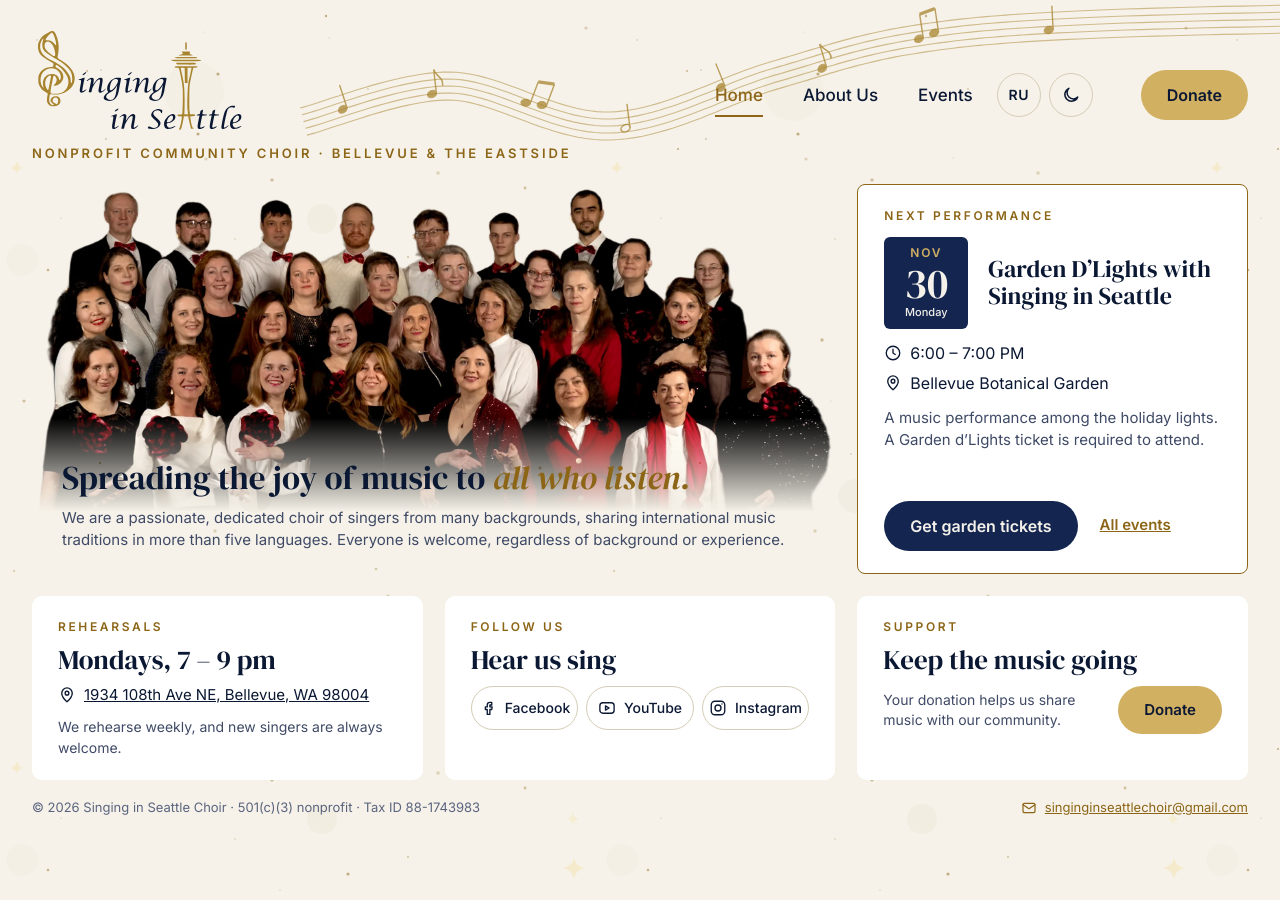
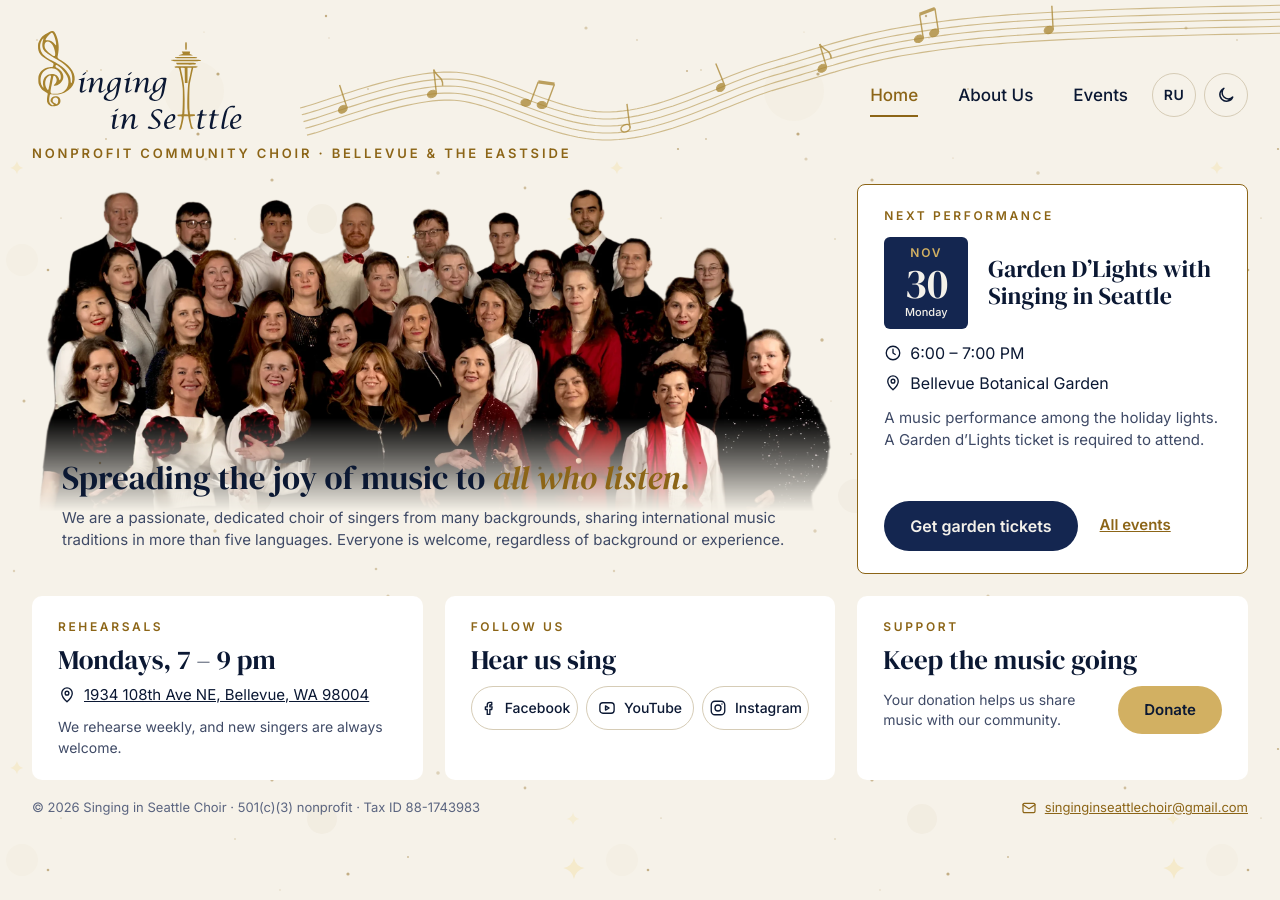
Before and after one commit to Singing-in-Seattle-Choir/singing-in-seattle-choir.github.io, a Jekyll site: the page built from index.html, in a window 1280 px wide. Built offline with Jekyll 4.4.1, drawn with Linux system fonts in a browser that asks for light colours.

Commit message:
Remove the Donate button from the header
It crowded the header, especially with the language and theme
switches and the longer Russian labels. Donating is still a click
away from the home page, the footer and the Transparency page.

Also keep header menu items on one line.

Co-Authored-By: Claude Opus 5.5 <noreply@anthropic.com>

```diff
--- a/_includes/header.html
+++ b/_includes/header.html
@@ -1,5 +1,4 @@
 {%- include lang.html -%}
-{%- assign donate = "https://www.zeffy.com/en-US/donation-form/donate-to-support-singing-in-seattle-choir" -%}
 {%- assign home_url = lp | append: '/' | relative_url -%}
 {%- assign about_url = lp | append: '/about.html' | relative_url -%}
 {%- assign events_url = lp | append: '/events.html' | relative_url -%}
@@ -14,11 +13,9 @@
       <a href="{{ about_url }}"{% if include.current == "about" %} aria-current="page"{% endif %}>{{ t.about }}</a>
       <a href="{{ events_url }}"{% if include.current == "events" %} aria-current="page"{% endif %}>{{ t.events }}</a>
       {% include header-switches.html %}
-      <a class="btn btn-gold" href="{{ donate }}" target="_blank" rel="noopener">{{ t.donate }}</a>
     </nav>
 
     <div class="mobile-actions">
-      <a class="btn btn-gold" style="font-size: 15px; padding: 12px 16px" href="{{ donate }}" target="_blank" rel="noopener">{{ t.donate }}</a>
       {% include header-switches.html %}
       <details class="menu">
         <summary aria-label="{{ t.menu }}"><svg class="i" style="width: 22px; height: 22px"><use href="#i-menu"/></svg></summary>
--- a/assets/site.css
+++ b/assets/site.css
@@ -45,13 +45,12 @@ header { position: relative; display: flex; align-items: center; justify-content
 .brand img { width: 217px; height: 110px; object-fit: contain; }
 .eyebrow { font-size: 13px; font-weight: 600; letter-spacing: .22em; text-transform: uppercase; color: var(--gold); }
 nav.main { display: flex; align-items: center; gap: 40px; font-size: 17px; font-weight: 500; }
-nav.main a { color: var(--text); text-decoration: none; padding: 10px 0 6px; border-bottom: 2px solid transparent; }
+nav.main a { color: var(--text); text-decoration: none; white-space: nowrap; padding: 10px 0 6px; border-bottom: 2px solid transparent; }
 nav.main a[aria-current="page"] { color: var(--gold); border-bottom-color: var(--gold); }
 .btn { display: inline-block; text-decoration: none; font-weight: 600; font-size: 16px; padding: 13px 26px; border-radius: 999px; text-align: center; }
 .btn-gold { background: var(--fill); color: var(--on-fill) !important; }
 .btn-gold:hover { background: var(--fill-hi); }
 .btn-cream { background: var(--paper); color: var(--on-paper) !important; }
-nav.main .btn { margin-left: 8px; border: 0; padding: 13px 26px; }
 
 /* mobile menu (no JavaScript) */
 .mobile-actions { display: none; align-items: center; gap: 8px; }
@@ -124,7 +123,6 @@ svg.i { width: 18px; height: 18px; flex-shrink: 0; fill: none; stroke: currentCo
   .brand img { width: 140px; height: 71px; }
   header .eyebrow { font-size: 9.5px; letter-spacing: .1em; line-height: 1.6; white-space: nowrap; }
   .mobile-actions { position: absolute; top: 12px; right: 0; }
-  .mobile-actions .btn { font-size: 14px !important; padding: 11px 15px !important; }
   .menu .panel { top: 50px; }
   .staff { top: 112px; left: 0; width: 100%; height: 26px; background-size: 520px 67px; background-position: -30px -36px; }
   .hero { margin-top: 34px; }
@@ -366,8 +364,6 @@ nav.main .switches { margin-left: -16px; }
 .switches .lang-switch:hover { border-color: var(--gold); color: var(--gold); }
 /* On phones the language link lives in the menu, to keep the header short. */
 .mobile-actions .lang-switch { display: none; }
-/* "Поддержать" is longer than "Donate"; keep it clear of the logo on phones. */
-:root:lang(ru) .mobile-actions .btn { padding: 11px 12px !important; font-size: 13px !important; }
 .menu .panel a.lang { color: var(--gold); font-weight: 500; font-size: 16px; }
 
 /* Russian pages: DM Serif Display has no Cyrillic, so headings use Playfair Display. */
```
